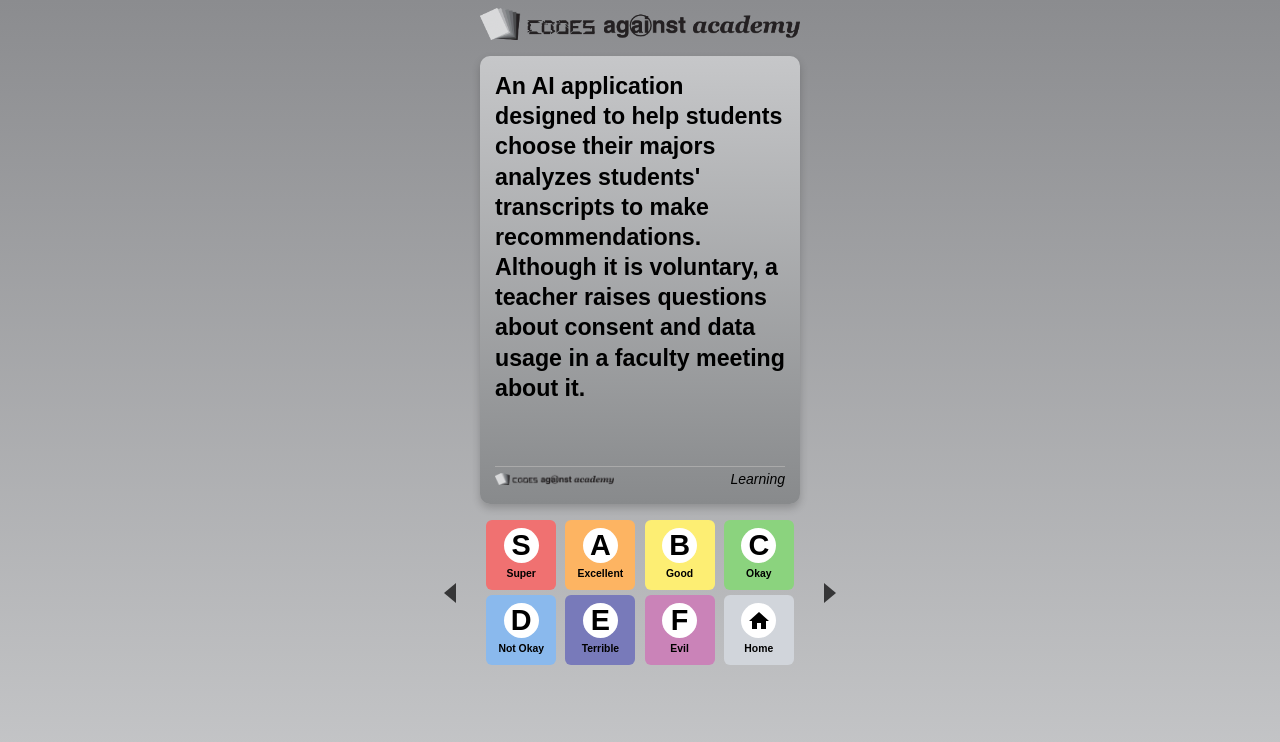
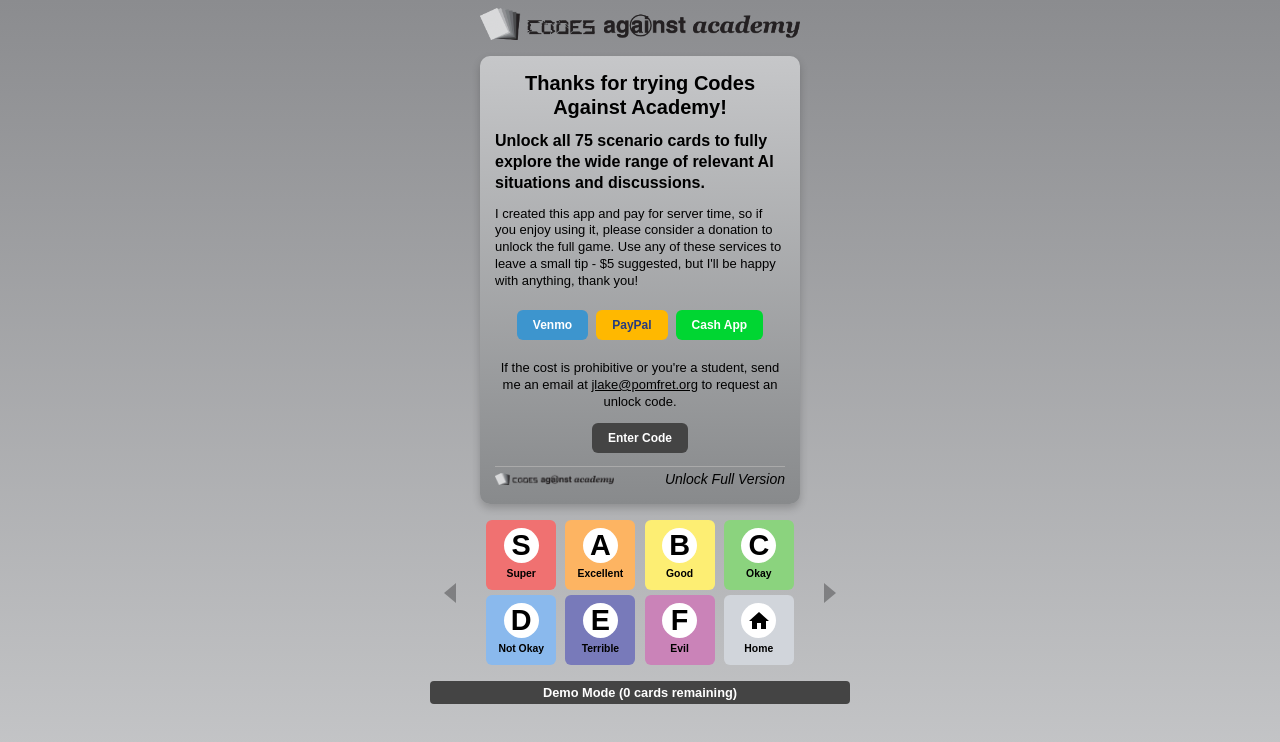
Before and after one commit to rootlake/codesagainstacademy, a SvelteKit app: page /game in a window 1280 px wide. Shown: the top 742 px of the page. Built offline with nearby package versions, Linux system fonts and the light colour scheme.

Commit message:
Update base path for domain masking

```diff
--- /dev/null
+++ b/src/lib/components/UnlockCard.svelte
@@ -0,0 +1,237 @@
+<script lang="ts">
+    import { base } from '$app/paths';
+    import { createEventDispatcher } from 'svelte';
+
+    const dispatch = createEventDispatcher<{
+        unlock: void;
+    }>();
+
+    let unlockCode = '';
+    let showCodeInput = false;
+
+    function handleUnlock() {
+        console.log('Attempting to unlock with code:', unlockCode);
+        if (!unlockCode.trim()) {
+            console.log('No unlock code provided');
+            return;
+        }
+        console.log('Dispatching unlock event');
+        dispatch('unlock');
+    }
+</script>
+
+<div class="card-front">
+    <div class="text-container">
+        <div class="content">
+            <h2>Thanks for trying <strong>Codes Against Academy!</strong></h2>
+            <p class="message">
+                Unlock all 75 scenario cards to fully explore the wide range of relevant AI situations and discussions.
+            </p>
+            <p class="support">
+                I created this app and pay for server time, so if you enjoy using it, please consider a donation to unlock the full game. Use any of these services to leave a small tip  - $5 suggested, but I'll be happy with anything, thank you! </p>
+            <div class="payment-options">
+                <a href="https://venmo.com/CodesAgainstAcademy?txn=pay&amount=5&note=Full Digital Deck" target="_blank" rel="noopener noreferrer" class="payment-button venmo">Venmo</a>
+                <a href="https://paypal.me/JoshuaLake/5" target="_blank" rel="noopener noreferrer" class="payment-button paypal">PayPal</a>
+                <a href="https://cash.app/$rootlake" target="_blank" rel="noopener noreferrer" class="payment-button cashapp">Cash App</a>
+            </div>
+            <p class="student-note">
+                If the cost is prohibitive or you're a student, send me an email at <a href="mailto:jlake@pomfret.org" class="email-link">jlake@pomfret.org</a> to request an unlock code.
+            </p>
+            {#if !showCodeInput}
+                <button class="code-button" on:click={() => showCodeInput = true}>
+                    Enter Code
+                </button>
+            {:else}
+                <div class="code-input-container">
+                    <input
+                        type="text"
+                        bind:value={unlockCode}
+                        placeholder="Enter your unlock code"
+                        class="code-input"
+                    />
+                    <button class="submit-button" on:click={handleUnlock}>
+                        Unlock
+                    </button>
+                </div>
+            {/if}
+        </div>
+    </div>
+    <div class="bottom-elements">
+        <img src="{base}/minilogo.png" alt="CAA Logo" class="logo"/>
+        <span class="category">Unlock Full Version</span>
+    </div>
+</div>
+
+<style>
+    .card-front {
+        width: 100%;
+        aspect-ratio: 2.5 / 3.5;
+        margin: 0 auto;
+        background: linear-gradient(to bottom, #C6C7C9, #888A8C);
+        border-radius: 10px;
+        box-shadow: 0 4px 8px rgba(0, 0, 0, 0.2);
+        padding: 15px;
+        box-sizing: border-box;
+        display: flex;
+        flex-direction: column;
+        position: relative;
+        font-family: Arial, sans-serif;
+        color: #000;
+        overflow: hidden;
+        max-width: 320px;
+        container-type: inline-size;
+    }
+
+    .text-container {
+        flex: 1;
+        margin-bottom: 5px;
+        overflow: hidden;
+        text-align: left;
+    }
+
+    .content {
+        display: flex;
+        flex-direction: column;
+        gap: 0.75rem;
+        height: 100%;
+    }
+
+    h2 {
+        font-size: clamp(20px, 6cqw, 24px);
+        margin: 0;
+        text-align: center;
+        line-height: 1.2;
+    }
+
+    .message {
+        font-size: clamp(16px, 4cqw, 16px);
+        margin: 0;
+        line-height: 1.3;
+        font-weight: bold;
+    }
+
+    .support {
+        font-size: clamp(13px, 3.8cqw, 15px);
+        margin: 0;
+        line-height: 1.3;
+    }
+
+    .payment-options {
+        display: flex;
+        justify-content: center;
+        gap: 0.5rem;
+        margin: 0.5rem 0;
+    }
+
+    .payment-button {
+        padding: 0.5rem 1rem;
+        border-radius: 6px;
+        text-decoration: none;
+        font-weight: bold;
+        font-size: clamp(12px, 3.5cqw, 14px);
+        transition: opacity 0.2s;
+    }
+
+    .payment-button:hover {
+        opacity: 0.9;
+    }
+
+    .venmo {
+        background-color: #3D95CE;
+        color: white;
+    }
+
+    .paypal {
+        background-color: #FFB800;
+        color: #253B80;
+    }
+
+    .cashapp {
+        background-color: #00D632;
+        color: white;
+    }
+
+    .student-note {
+        font-size: clamp(13px, 3.5cqw, 14px);
+        margin: 0;
+        line-height: 1.3;
+        text-align: center;
+    }
+
+    .email-link {
+        color: #000;
+        text-decoration: underline;
+    }
+
+    .code-button {
+        background-color: #444;
+        color: white;
+        border: none;
+        padding: 0.5rem 1rem;
+        border-radius: 6px;
+        font-weight: bold;
+        cursor: pointer;
+        font-size: clamp(12px, 3.5cqw, 14px);
+        margin: 0 auto;
+        display: block;
+        transition: background-color 0.2s;
+    }
+
+    .code-button:hover {
+        background-color: #333;
+    }
+
+    .code-input-container {
+        display: flex;
+        gap: 0.5rem;
+        margin-top: 0.5rem;
+    }
+
+    .code-input {
+        flex: 1;
+        padding: 0.5rem;
+        border: 1px solid #ccc;
+        border-radius: 4px;
+        font-size: clamp(12px, 3.5cqw, 14px);
+    }
+
+    .submit-button {
+        background-color: #444;
+        color: white;
+        border: none;
+        padding: 0.5rem 1rem;
+        border-radius: 4px;
+        font-weight: bold;
+        cursor: pointer;
+        font-size: clamp(12px, 3.5cqw, 14px);
+    }
+
+    .submit-button:hover {
+        background-color: #333;
+    }
+
+    .bottom-elements {
+        height: 20px;
+        display: flex;
+        justify-content: space-between;
+        align-items: center;
+        width: 100%;
+        border-top: 1px solid #aaa;
+        padding-top: 2px;
+        margin-top: 3px;
+    }
+
+    .logo {
+        height: clamp(12px, 2.5cqw, 18px);
+        width: auto;
+        opacity: 0.8;
+        display: block;
+    }
+
+    .category {
+        font-size: clamp(11px, 2vw, 14px);
+        color: #000;
+        font-style: italic;
+        font-weight: normal;
+    }
+</style>
--- a/src/lib/store.ts
+++ b/src/lib/store.ts
@@ -35,6 +35,12 @@ export const currentCardTierSelection = writable<CardTierSelection | null>(null)
 
 // Tracks all card-tier selections (for showing dots on tier cards)
 export const allTierSelections = writable<Map<string, CardTierSelection>>(new Map());
+
+// Track demo mode state
+export const demoModeState = writable({
+    cardsViewed: 0,
+    isUnlocked: false
+});
 
 export const tiers: TierInfo[] = [
   {
--- a/src/routes/game/+page.svelte
+++ b/src/routes/game/+page.svelte
@@ -1,22 +1,30 @@
 <script lang="ts">
 	import { onMount, onDestroy } from 'svelte';
-	import { currentCard, fullDeck, type ScenarioCard } from '$lib/store';
+	import { currentCard, fullDeck, demoModeState, type ScenarioCard } from '$lib/store';
 	import scenariosData from '$lib/data/scenarios.json';
 	import CurrentCardDisplay from '$lib/components/CurrentCardDisplay.svelte';
 	import TierListDisplay from '$lib/components/TierListDisplay.svelte';
+	import UnlockCard from '$lib/components/UnlockCard.svelte';
 
 	// --- State --- //
 	let history: ScenarioCard[] = []; // Will hold the fully shuffled deck
 	let historyIndex = -1;           // Pointer within the history
 	let currentCardValue: ScenarioCard | null = null; // Keep track for $isDraggingCard check
+	let showUnlockCard = false;
+	let demoState = { cardsViewed: 0, isUnlocked: false };
 
 	const unsubscribeCurrent = currentCard.subscribe((value: ScenarioCard | null) => {
 		currentCardValue = value;
 	});
 
-	// Reactive Navigation State - infinite carousel means always enabled
-	$: canGoPrev = history.length > 0;
-	$: canGoNext = history.length > 0;
+	const unsubscribeDemo = demoModeState.subscribe(value => {
+		demoState = value;
+		showUnlockCard = value.cardsViewed >= 1 && !value.isUnlocked;
+	});
+
+	// Reactive Navigation State
+	$: canGoPrev = history.length > 0 && (!showUnlockCard || demoState.isUnlocked);
+	$: canGoNext = history.length > 0 && (!showUnlockCard || demoState.isUnlocked);
 
 	// Utility
 	function shuffleArray<T>(array: T[]): T[] {
@@ -46,49 +54,80 @@
 
 		// Set the initial current card
 		currentCard.set(history[historyIndex]);
+
+		// Initialize demo mode state
+		demoModeState.set({ cardsViewed: 1, isUnlocked: false });
 	});
 
-	// Navigation Functions - updated for infinite carousel
+	// Navigation Functions
 	function nextCard() {
 		if (history.length === 0) return;
+		if (showUnlockCard && !demoState.isUnlocked) return;
 
 		historyIndex = (historyIndex + 1) % history.length;
 		currentCard.set(history[historyIndex]);
+
+		if (!demoState.isUnlocked) {
+			demoModeState.update(state => ({
+				...state,
+				cardsViewed: state.cardsViewed + 1
+			}));
+		}
 	}
 
 	function previousCard() {
 		if (history.length === 0) return;
+		if (showUnlockCard && !demoState.isUnlocked) return;
 
 		historyIndex = historyIndex === 0 ? history.length - 1 : historyIndex - 1;
 		currentCard.set(history[historyIndex]);
 	}
 
+	function handleUnlock() {
+		demoModeState.update(state => ({
+			...state,
+			isUnlocked: true
+		}));
+		showUnlockCard = false;
+	}
+
 	// Cleanup
 	onDestroy(() => {
 		unsubscribeCurrent();
+		unsubscribeDemo();
 	});
 </script>
 
 <div class="card-area">
-	<CurrentCardDisplay on:nextCard={nextCard} />
+	{#if showUnlockCard}
+		<UnlockCard on:unlock={handleUnlock} />
+	{:else}
+		<CurrentCardDisplay on:nextCard={nextCard} />
+	{/if}
 </div>
 
 <!-- Tier list area sits below the card area -->
 <div class="tier-list-area">
 	<div class="tier-list-content">
 		<div class="nav-container left">
-			<button class="nav-button prev" on:click={previousCard}>
+			<button class="nav-button prev" on:click={previousCard} disabled={!canGoPrev}>
 				<!-- Triangle added via CSS -->
 			</button>
 		</div>
 		<TierListDisplay />
 		<div class="nav-container right">
-			<button class="nav-button next" on:click={nextCard}>
+			<button class="nav-button next" on:click={nextCard} disabled={!canGoNext}>
 				<!-- Triangle added via CSS -->
 			</button>
 		</div>
 	</div>
 </div>
+
+{#if !demoState.isUnlocked}
+	<div class="demo-banner">
+		Demo Mode ({1 - demoState.cardsViewed} cards remaining)
+	</div>
+{/if}
 
 <style>
 	/* --- Nav Button Styles (using CSS triangles) --- */
@@ -102,6 +141,10 @@
 		opacity: 0.7;
 		position: relative; /* For pseudo-element positioning */
 		touch-action: manipulation; /* Prevent double-tap zoom */
+	}
+	.nav-button:disabled {
+		opacity: 0.3;
+		cursor: not-allowed;
 	}
 	.nav-button::before { /* Common styles for triangle pseudo-elements */
 		content: "";
@@ -125,7 +168,7 @@
 		transform: translate(-50%, -50%);
 	}
 
-	.nav-button:hover {
+	.nav-button:hover:not(:disabled) {
 		opacity: 1.0;
 	}
 
@@ -172,4 +215,19 @@
 		align-items: center;
 		justify-content: center;
 	}
+
+	.demo-banner {
+		background-color: #444;
+		color: white;
+		padding: 0.25rem;
+		border-radius: 4px;
+		margin-top: 0.75rem;
+		font-family: Arial, sans-serif;
+		font-weight: bold;
+		font-size: 0.8rem;
+		width: 100%;
+		max-width: 420px;
+		text-align: center;
+		box-sizing: border-box;
+	}
 </style>
--- a/svelte.config.js
+++ b/svelte.config.js
@@ -19,8 +19,9 @@ const config = {
 			strict: true
 		}),
 		paths: {
-			base: process.env.NODE_ENV === 'production' ? '/codesagainstacademy' : ''
-		}
+			base: '' // Empty string for root path
+		},
+		appDir: '_app'
 	}
 };
 
```
Also changed, not shown: src/lib/components/TierCard.svelte (+0 -37 lines), src/routes/.well-known/appspecific/com.chrome.devtools.json/+server.ts (added), 26 other files (tests, documents, lock files or other folders).
